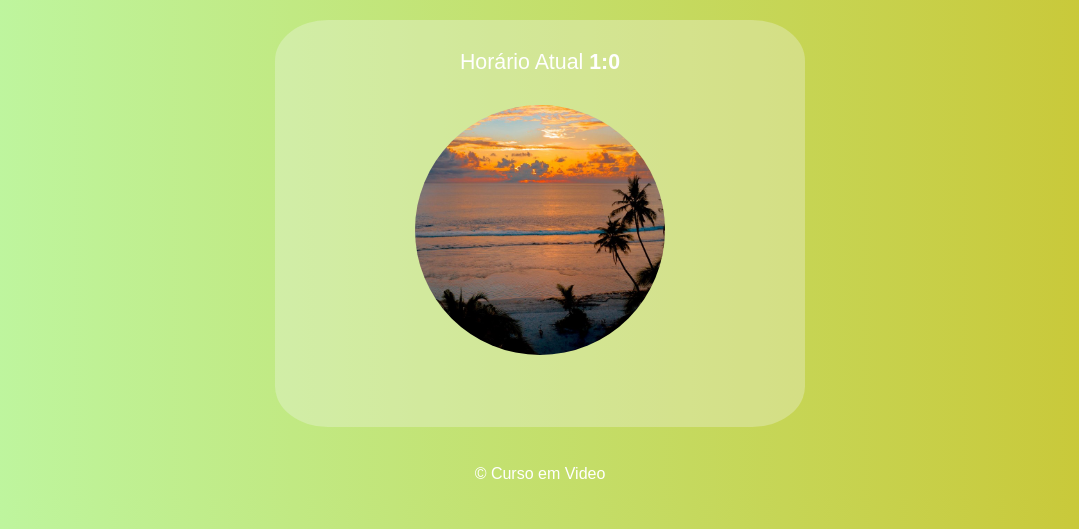
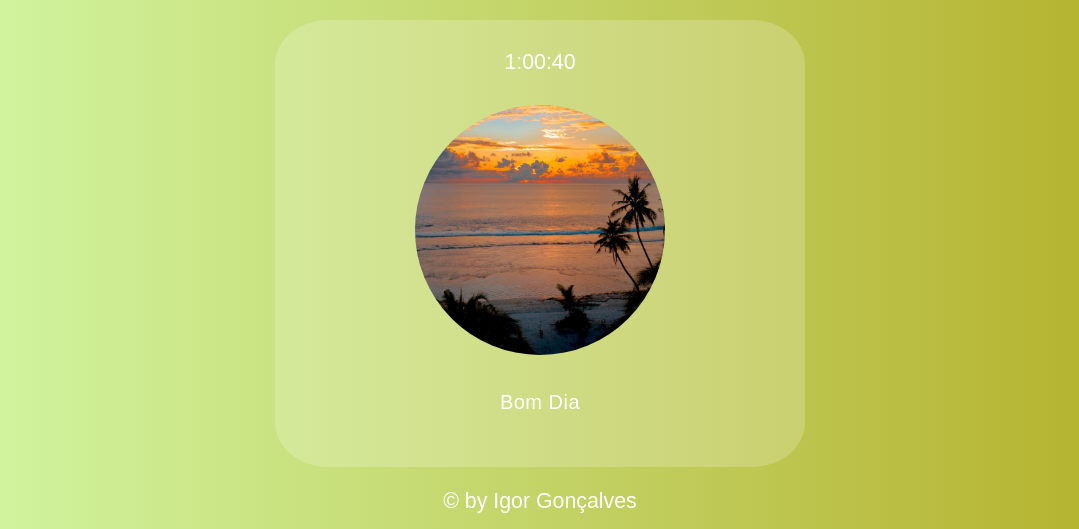
Before and after one commit to Igords-goncalves/Project-dynamic-clock, a plain HTML site: page modelo-exercicio.html in a window 1280 px wide. Shown: the part 112-641 px from the top of the page, without its empty margins (100-1179 px from the left). Drawn offline with Linux system fonts and the light colour scheme.

Commit message:
Project finished

```diff
--- a/modelo-exercicio.html
+++ b/modelo-exercicio.html
@@ -18,9 +18,13 @@
         <div>
             <img id ="image" src="manha.jpg" alt="foto-de-manha">
         </div>
+        <div id="greet">
+            interação com o usuário
+        </div>
     </section>
     <footer>
-        <p>&copy; Curso em Video</p>
+        <p>&copy; by Igor Gonçalves</p>
+        <a href="https://github.com/Igords-goncalves" target="blank"><img id="github" src="github.png" alt="github"></a>
     </footer>
     <script src="script.js"></script>
 </body>
--- a/script.js
+++ b/script.js
@@ -1,26 +1,37 @@
 function carregar() {
     var msg = window.document.querySelector('div#msg');
     var img = window.document.querySelector('img#image');
+    var greet = window.document.querySelector('div#greet');
     var data = new Date();
     var hora = data.getHours();
     var min = data.getMinutes();
-
-    msg.innerHTML = `Horário Atual <strong>${hora}:${min}</strong>`;
+    var sec = data.getUTCSeconds();
+    var timer = setInterval(carregar, 1000);
+    if (min < 10) {
+        min = '0' + min;
+    }
+    if (sec < 10) {
+        sec = '0' + sec;
+    }
+    msg.innerHTML = `${hora}:${min}:${sec}`;
 
     if (hora >= 0 && hora < 12) {
         img.src = 'manha.jpg';
-        window.document.body.style.background = 'linear-gradient(to right, #bdf9a7, #CAC531)';
+        window.document.body.style.background = 'linear-gradient(to right, #d3f9a7, #b3ae27)';
+        greet.innerHTML = 'Bom Dia';
     } else if (hora >= 12 && hora < 18) {
             img.src = 'tarde.jpg'; //O erro está por aqui
             window.document.body.style.background = 'linear-gradient(to right, #ffc500, #c21500)';
+            greet.innerHTML = 'Boa Tarde';
         } else {
             img.src = 'noite.jpg';
-            window.document.body.style.background = 'linear-gradient(to left, #243B55, #141E30)';
+            window.document.body.style.background = 'linear-gradient(to right, #072530, #111129)';
+            greet.innerHTML = 'Boa Noite';
         }
 }
 /*
 Problemas
-- O relógio precisa ser dinâmico
-- O limite de horas precisa ser de 23:59:59
-- Uma mensagem de interação com o usuario
+- O relógio precisa ser dinâmico ok
+- O limite de horas precisa ser de 23:59:59 ok
+- Uma mensagem de interação com o usuario ok
 */
--- a/style.css
+++ b/style.css
@@ -10,7 +10,7 @@ header {
     text-shadow: 0.1em 0.1em 0.05em rgba(0, 0, 0, 0%);
 }
 section {
-    background: rgba(243, 243, 243, 30%);
+    background: rgba(255, 255, 255, 0.2);
     color: rgb(255, 255, 255);
     text-shadow: 0.1em 0.1em 0.05em rgba(0, 0, 0, 0%);
     font-weight: 500;
@@ -20,15 +20,20 @@ section {
     width: 500px;
     margin: auto;
     box-shadow: 5px 5px 10px rgba(0, 0, 0, 0%); /*Removendo as sobras para deixar o desing mais flat*/
-    padding-bottom: 4%;
+    padding-bottom: 3%;
 }
 footer {
     color: white;
     text-align: center;
     font-style: normal;
-    font-size: 12pt;
+    font-size: 16pt;
     text-shadow: 0.1em 0.1em 0.05em rgba(0, 0, 0, 0%);
-    margin-top: 3%;
+    margin-top: 0%;
+}
+#github {
+    width: 30px;
+    height: 30px;
+    opacity: 100%;
 }
 #image { /*Quero que todas as imagens tenham esse padrão*/
     width: 250px;
@@ -40,3 +45,7 @@ div {
     text-align: center;
     padding: 3%;
 }
+#greet {
+    font-size: 15pt;
+    letter-spacing: 0.5px;
+}
```
Also changed, not shown: github.png (added).
